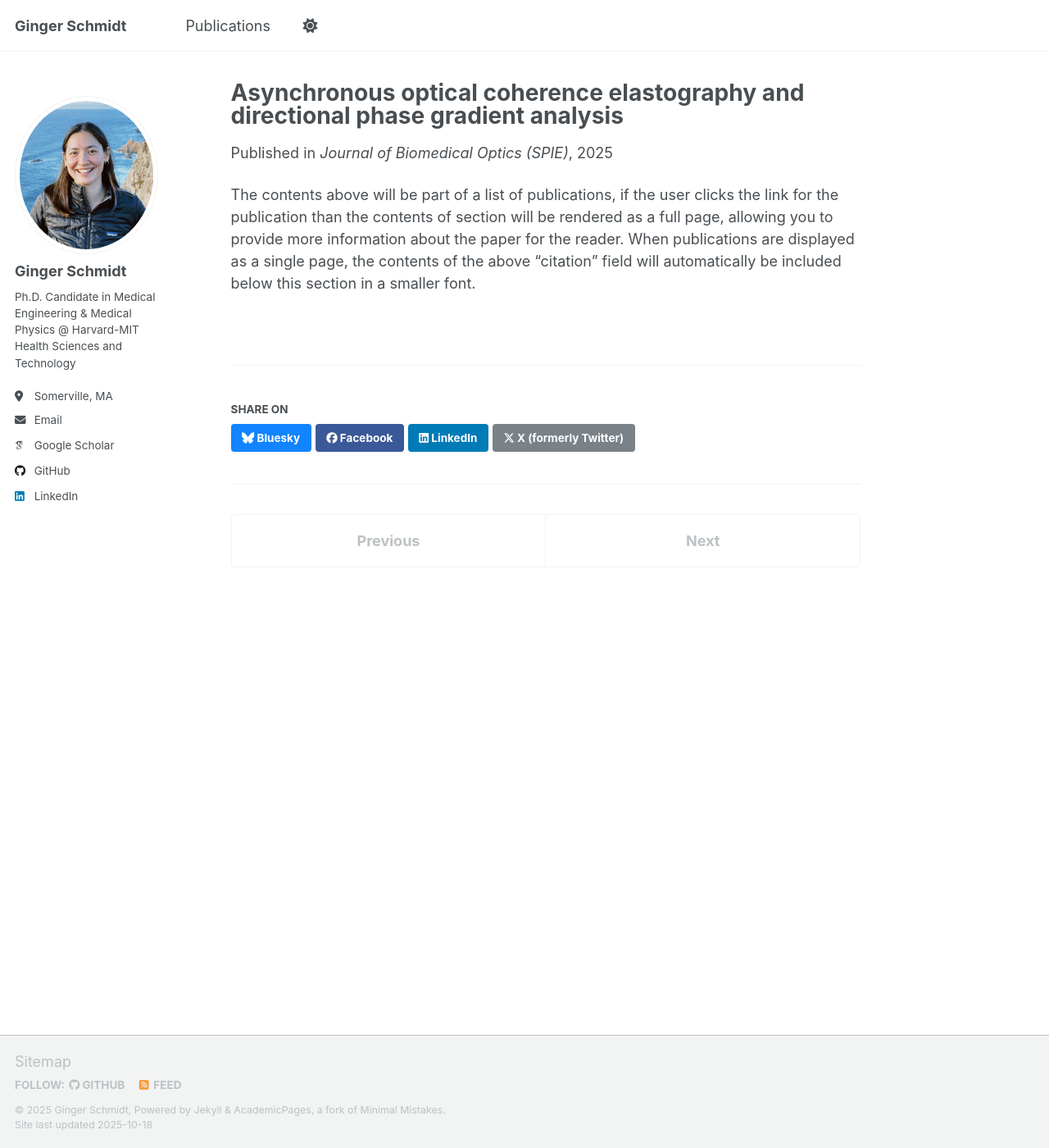
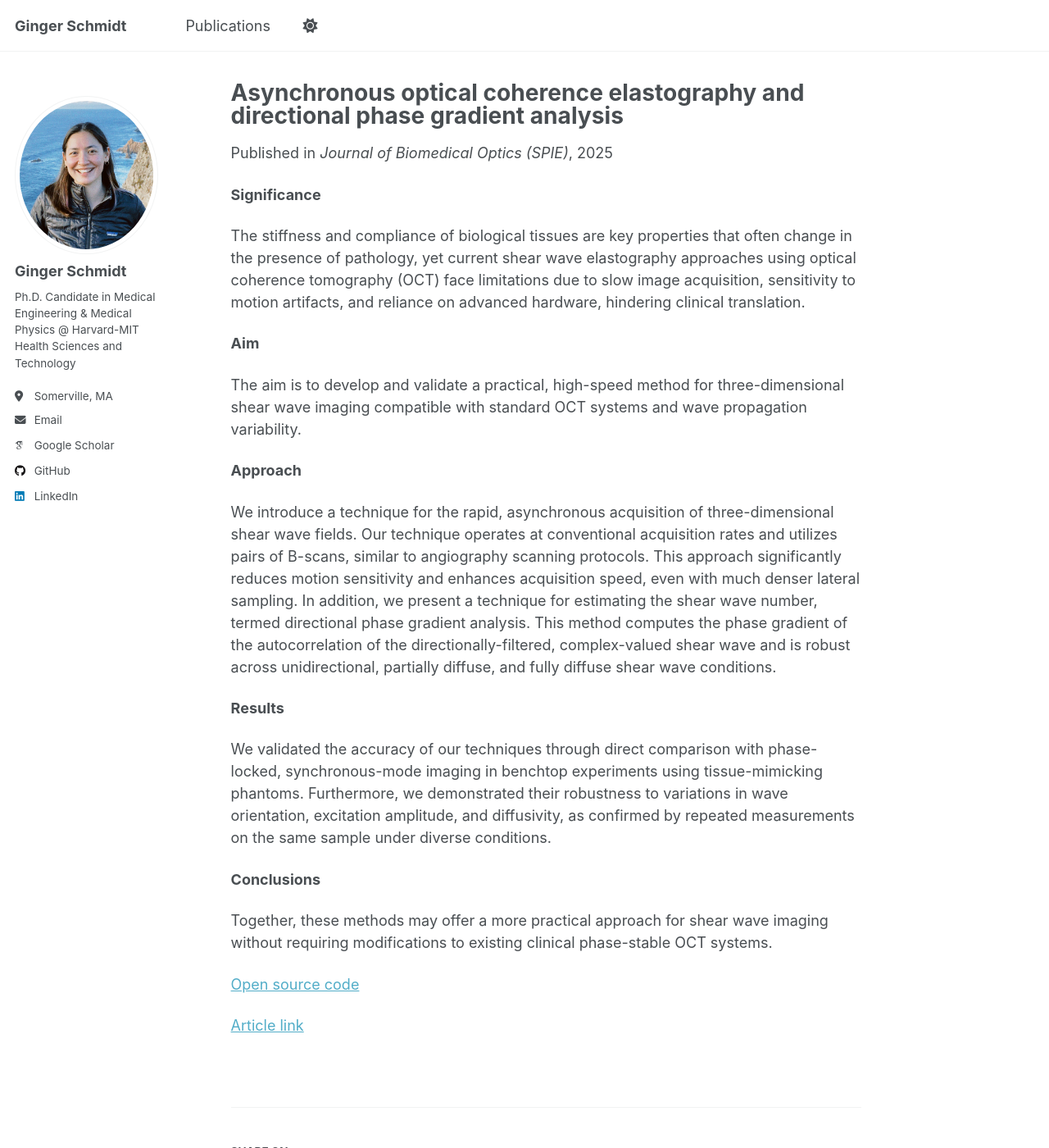
Before and after one commit to gingerschmidt/gingerschmidt.github.io, a Jekyll site: the page built from _publications/asyncOCE.md, in a window 1280 px wide and 1400 px high. Shown: the whole window at 82% size. Built offline with Jekyll 4.4.1, drawn with Linux system fonts in a browser that asks for light colours; some web fonts are replaced; a script that is not in the unit is left out.

Commit message:
Update asyncOCE.md

```diff
--- a/_publications/asyncOCE.md
+++ b/_publications/asyncOCE.md
@@ -3,10 +3,32 @@ title: "Asynchronous optical coherence elastography and directional phase gradie
 collection: publications
 category: manuscripts
 permalink: /publication/asyncOCE
-excerpt: 'We present a high-speed, three-dimensional shear wave imaging method for standard OCT systems that overcomes motion sensitivity and hardware limitations. Using pairs of B-scans and directional phase gradient analysis, our approach rapidly and robustly recovers shear wave fields. Validation in tissue-mimicking phantoms shows accuracy comparable to synchronous imaging and robustness across diverse wave conditions.'
+excerpt: ''
 date: 2025-09-19
 venue: 'Journal of Biomedical Optics (SPIE)'
 paperurl: 'http://gingerschmidt.github.io/files/Asynchronous optical coherence elastography and directional phase gradient analysis.pdf'
 ---
 
-The contents above will be part of a list of publications, if the user clicks the link for the publication than the contents of section will be rendered as a full page, allowing you to provide more information about the paper for the reader. When publications are displayed as a single page, the contents of the above "citation" field will automatically be included below this section in a smaller font.
+**Significance**
+
+The stiffness and compliance of biological tissues are key properties that often change in the presence of pathology, yet current shear wave elastography approaches using optical coherence tomography (OCT) face limitations due to slow image acquisition, sensitivity to motion artifacts, and reliance on advanced hardware, hindering clinical translation.
+
+**Aim**
+
+The aim is to develop and validate a practical, high-speed method for three-dimensional shear wave imaging compatible with standard OCT systems and wave propagation variability.
+
+**Approach**
+
+We introduce a technique for the rapid, asynchronous acquisition of three-dimensional shear wave fields. Our technique operates at conventional acquisition rates and utilizes pairs of B-scans, similar to angiography scanning protocols. This approach significantly reduces motion sensitivity and enhances acquisition speed, even with much denser lateral sampling. In addition, we present a technique for estimating the shear wave number, termed directional phase gradient analysis. This method computes the phase gradient of the autocorrelation of the directionally-filtered, complex-valued shear wave and is robust across unidirectional, partially diffuse, and fully diffuse shear wave conditions.
+
+**Results**
+
+We validated the accuracy of our techniques through direct comparison with phase-locked, synchronous-mode imaging in benchtop experiments using tissue-mimicking phantoms. Furthermore, we demonstrated their robustness to variations in wave orientation, excitation amplitude, and diffusivity, as confirmed by repeated measurements on the same sample under diverse conditions.
+
+**Conclusions**
+
+Together, these methods may offer a more practical approach for shear wave imaging without requiring modifications to existing clinical phase-stable OCT systems.
+
+[Open source code](https://github.com/gingerschmidt/AsyncOCE)
+
+[Article link](https://www.spiedigitallibrary.org/journals/journal-of-biomedical-optics/volume-30/issue-12/124506/Asynchronous-optical-coherence-elastography-and-directional-phase-gradient-analysis/10.1117/1.JBO.30.12.124506.full)
```
